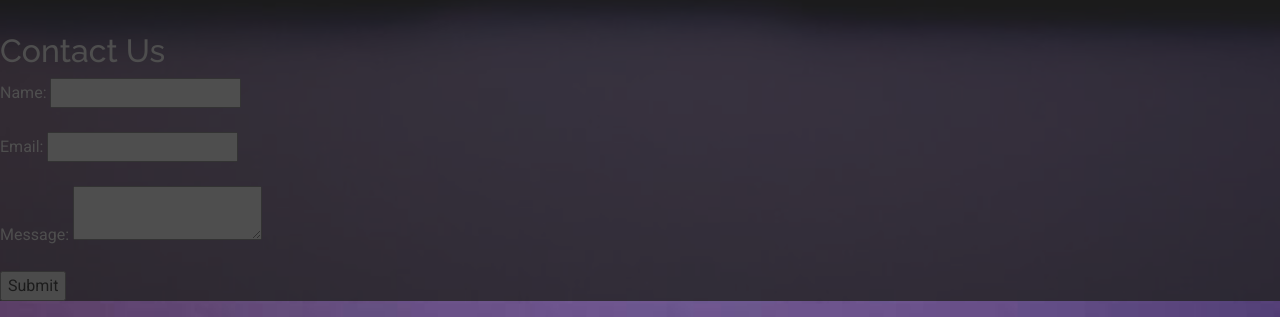
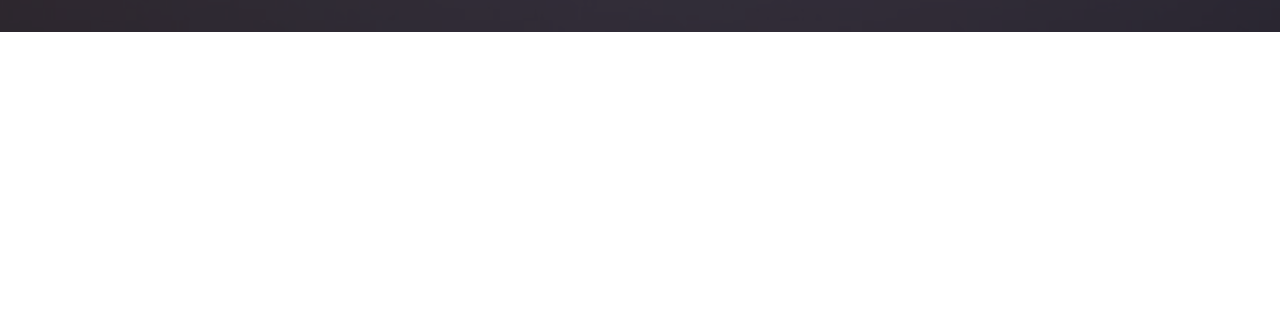
Before and after one commit to digituel/digituel-website-pub, a plain HTML site: page index.html in a window 1280 px wide. Shown: the part 1828-2145 px from the top of the page. After the commit the page ends 1860 px from the top, so only its background shows below. Drawn offline with Linux system fonts and the light colour scheme.

Commit message:
removed extra contact form

```diff
--- a/index.html
+++ b/index.html
@@ -186,7 +186,7 @@
           </div>
 
           <div class="col-lg-6">
-            <form action="forms/contact.php" method="post" class="php-email-form" data-aos="fade-up" data-aos-delay="200">
+            <form method="post" class="php-email-form" data-aos="fade-up" data-aos-delay="200">
               <div class="row gy-4">
 
                 <div class="col-md-6">
@@ -255,40 +255,20 @@
   <!-- Main JS File -->
   <script src="assets/js/main.js"></script>
 
-<h2>Contact Us</h2>
-<form>
-  <label for="name">Name:</label>
-  <input name="name" type="text"/><br/><br/>
-  <label for="email">Email:</label>
-  <input name="email" type="email"/><br/><br/>
-  <label for="name">Message:</label>
-  <textarea name="message"></textarea><br/><br/>
-  <input type="submit"/>
-  <div>
-    <p id="result-text"></p>
-  </div>
-</form>
-
-
-
-
 </body>
 
 </html>
 
 <script>
-const form2 = document.querySelector('form')
-form2.addEventListener('submit', event => {
+const form = document.querySelector('form')
+form.addEventListener('submit', event => {
   // prevent the form submit from refreshing the pages
   event.preventDefault()
 
-  const { name, email, message } = event.target
+  const { name, email, subject, message } = event.target
   console.log('Name: ', name.value)
   console.log('email: ', email.value)
+  console.log('Subject: ', subject.value)
   console.log('Message: ', message.value)
-  console.log('Name: ', name.value)
-  console.log('email: ', email.value)
-  console.log('Message: ', message.value)
-
 })
 </script>
```
